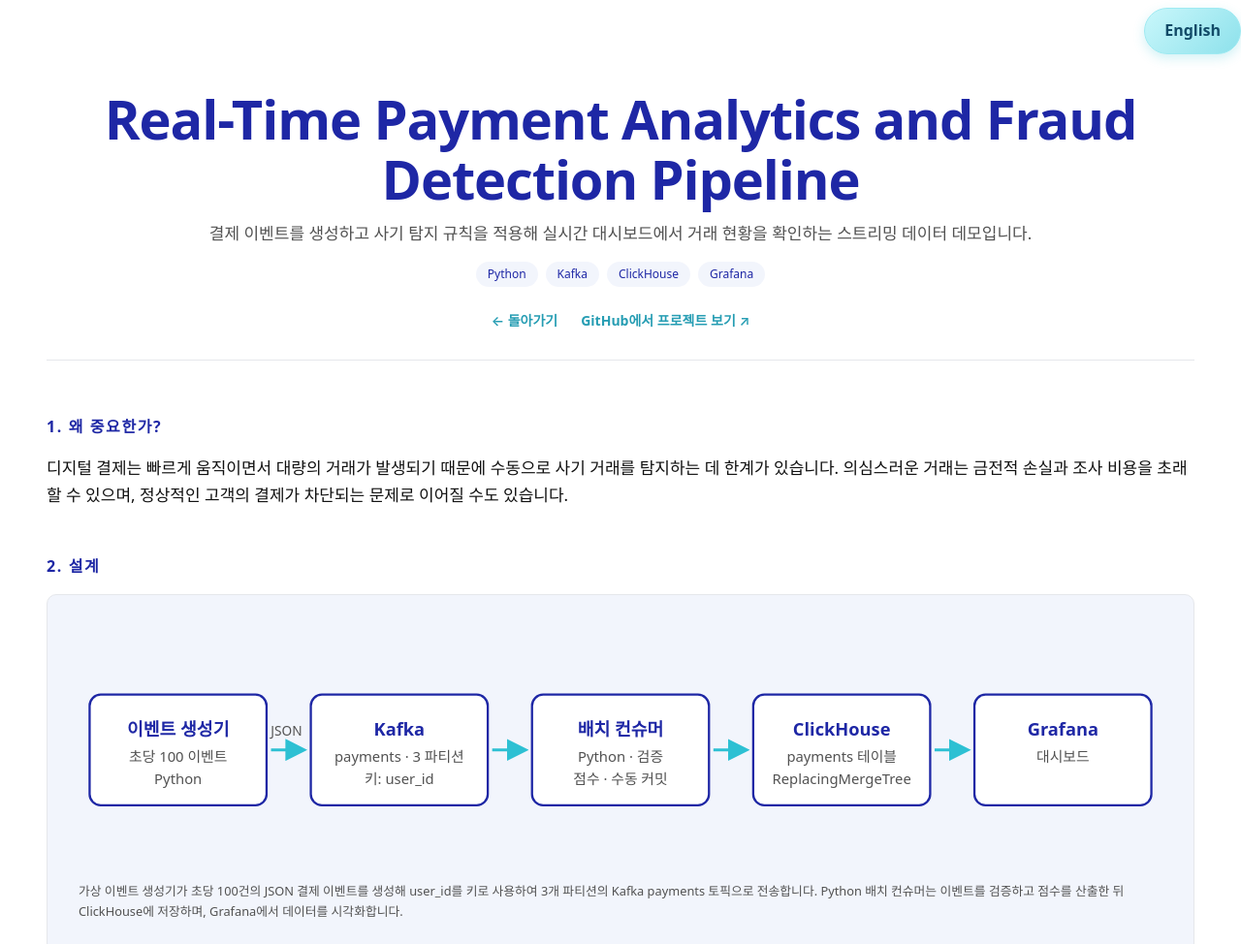
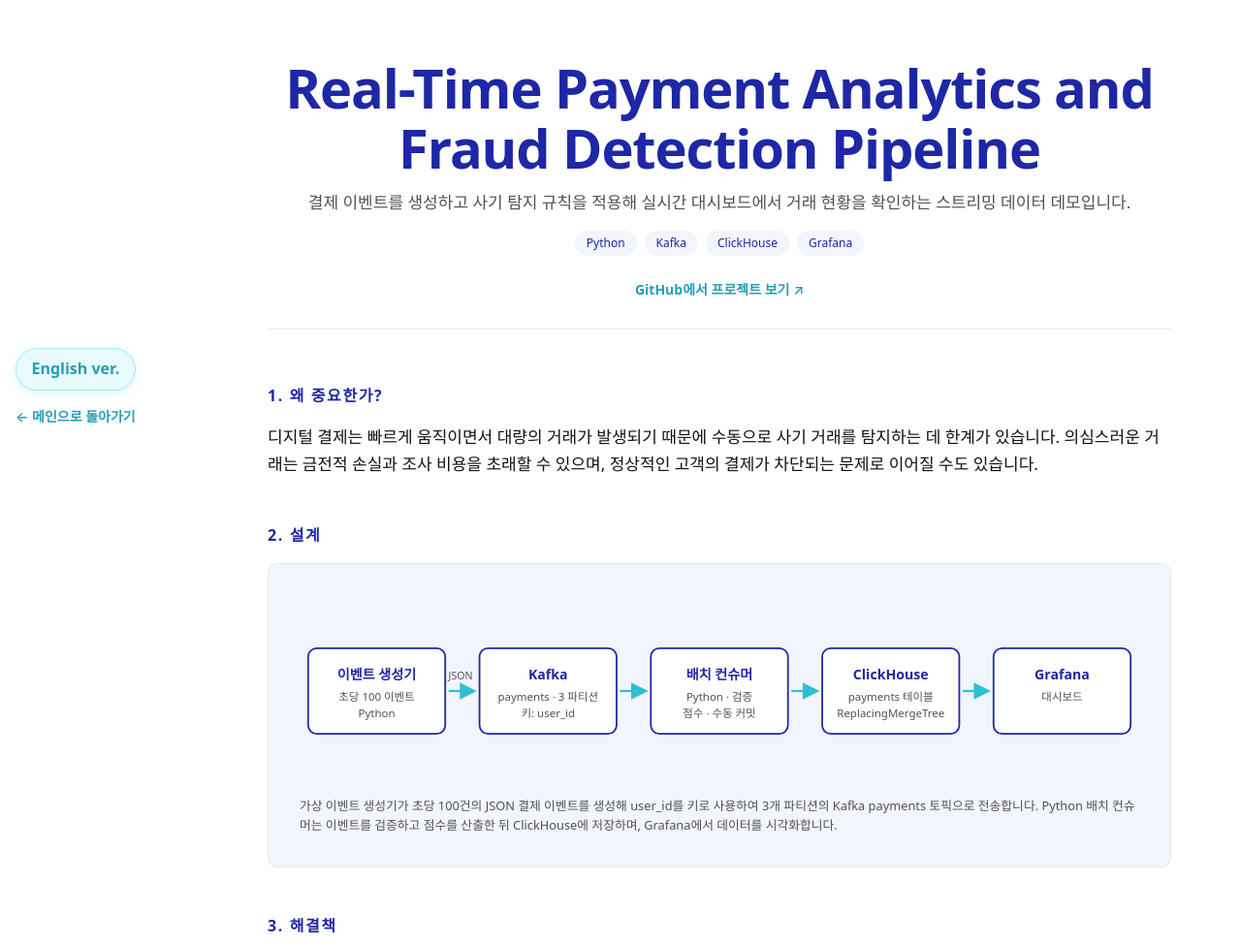
Before and after one commit to jkim332/joohakim, a plain HTML site: page payments-ko.html in a window 1280 px wide. Shown: the top 974 px of the page at 97% size. Drawn offline with Linux system fonts and the light colour scheme; a web font is replaced by a local one.

Commit message:
switch links

```diff
--- a/payments-ko.html
+++ b/payments-ko.html
@@ -31,7 +31,7 @@
 a { color: inherit; text-decoration: none; }
 a:focus-visible { outline: 2px solid var(--accent); outline-offset: 4px; border-radius: 4px; }
 .wrap { max-width: 1440px; margin: 0 auto; padding: 24px 24px 96px; }
-header { position: relative; padding: 56px 0 28px; margin-bottom: 56px; border-bottom: 1px solid var(--line); text-align: center; }
+header { padding: 24px 0 28px; margin-bottom: 56px; border-bottom: 1px solid var(--line); text-align: center; }
 .eyebrow, .sec-title {
   color: var(--head);
   font-size: .75rem;
@@ -45,11 +45,14 @@
 .project-tags { display: flex; justify-content: center; flex-wrap: wrap; gap: 8px; margin: 16px 0 0; padding: 0; list-style: none; }
 .project-tags li { padding: 4px 12px; border-radius: 999px; background: var(--card); color: var(--head); font-size: .75rem; font-weight: 500; line-height: 1.5; }
 .project-tags li + li { margin-top: 0; }
-.back-link { display: inline-block; margin-top: 24px; color: #269db3; font-size: .875rem; font-weight: 600; }
-.back-link:hover { color: var(--accent); }
+.page-links { position: fixed; z-index: 40; top: 50%; left: 16px; display: flex; flex-direction: column; align-items: stretch; gap: 16px; transform: translateY(-50%); }
+.page-links a { color: #269db3; font-size: .875rem; font-weight: 600; }
+.page-links a:hover { color: var(--accent); }
+.page-links .language-link { display: block; padding: 8px 14px; border: 1px solid #9eeaf2; border-radius: 999px; background: #e8fafd; box-shadow: 0 3px 10px rgba(45, 192, 211, .16); color: #269db3; text-align: center; font-size: 1rem; font-weight: 700; transition: background .2s ease, box-shadow .2s ease, transform .2s ease; }
+.page-links .language-link:hover { transform: translateY(-2px); background: #d7f5f8; box-shadow: 0 5px 14px rgba(45, 192, 211, .24); color: #16849b; }
 .project-links { display: flex; justify-content: center; flex-wrap: wrap; gap: 8px 24px; }
-.language-link { position: absolute; top: -16px; right: -48px; display: inline-block; padding: 10px 20px; border: 1px solid #9eeaf2; border-radius: 999px; background: linear-gradient(135deg, #c9f7fb, #8de1eb); box-shadow: 0 4px 12px rgba(45, 192, 211, .22); color: #124b68; font-size: 1rem; font-weight: 700; transition: transform .2s ease, box-shadow .2s ease, background .2s ease; }
-.language-link:hover { transform: translateY(-2px); background: linear-gradient(135deg, #b6f1f7, #70d7e5); box-shadow: 0 7px 16px rgba(45, 192, 211, .3); color: #103d55; }
+.project-links a { display: inline-block; margin-top: 24px; color: #269db3; font-size: .875rem; font-weight: 600; }
+.project-links a:hover { color: var(--accent); }
 main { display: grid; grid-template-columns: minmax(0, 1fr); gap: 48px; }
 .sec-title { margin: 0 0 16px; font-size: 1rem; }
 .copy { max-width: 100%; }
@@ -99,6 +102,13 @@
   h1 { font-size: 3.5rem; }
   .diagram-card, .detail-card { padding: 32px; }
 }
+@media (min-width: 1024px) {
+  .wrap { margin: 0 24px 0 max(228px, calc(50vw - 540px)); }
+}
+@media (max-width: 1023px) {
+  .page-links { top: auto; right: 16px; bottom: 16px; left: 16px; flex-direction: row; align-items: center; justify-content: center; flex-wrap: wrap; gap: 8px 20px; padding: 12px 16px; border: 1px solid var(--line); border-radius: 12px; background: var(--bg); box-shadow: 0 4px 16px rgba(0, 0, 0, .12); transform: none; }
+  .page-links .language-link { width: auto; }
+}
 @media (max-width: 520px) {
   .rules { font-size: .8rem; }
   .rules th, .rules td { padding: 10px 6px; }
@@ -107,9 +117,12 @@
 </style>
 </head>
 <body>
+<nav class="page-links" aria-label="페이지 링크">
+  <a class="language-link" href="payments.html" lang="en">English ver.</a>
+  <a href="index.html">← 메인으로 돌아가기</a>
+</nav>
 <div class="wrap">
   <header>
-    <a class="language-link" href="payments.html" lang="en">English</a>
     <p class="eyebrow"></p>
     <h1>Real-Time Payment Analytics and Fraud Detection Pipeline</h1>
     <p class="subtitle">결제 이벤트를 생성하고 사기 탐지 규칙을 적용해 실시간 대시보드에서 거래 현황을 확인하는 스트리밍 데이터 데모입니다.</p>
@@ -120,8 +133,7 @@
       <li>Grafana</li>
     </ul>
     <div class="project-links">
-      <a class="back-link" href="index.html">← 돌아가기</a>
-      <a class="back-link" href="https://github.com/jkim332/payment-fraud-pipeline" target="_blank" rel="noreferrer noopener">GitHub에서 프로젝트 보기 ↗</a>
+      <a href="https://github.com/jkim332/payment-fraud-pipeline" target="_blank" rel="noreferrer noopener">GitHub에서 프로젝트 보기 ↗</a>
     </div>
   </header>
   <main>
```
Also changed, not shown: payments.html (+20 -9 lines).
